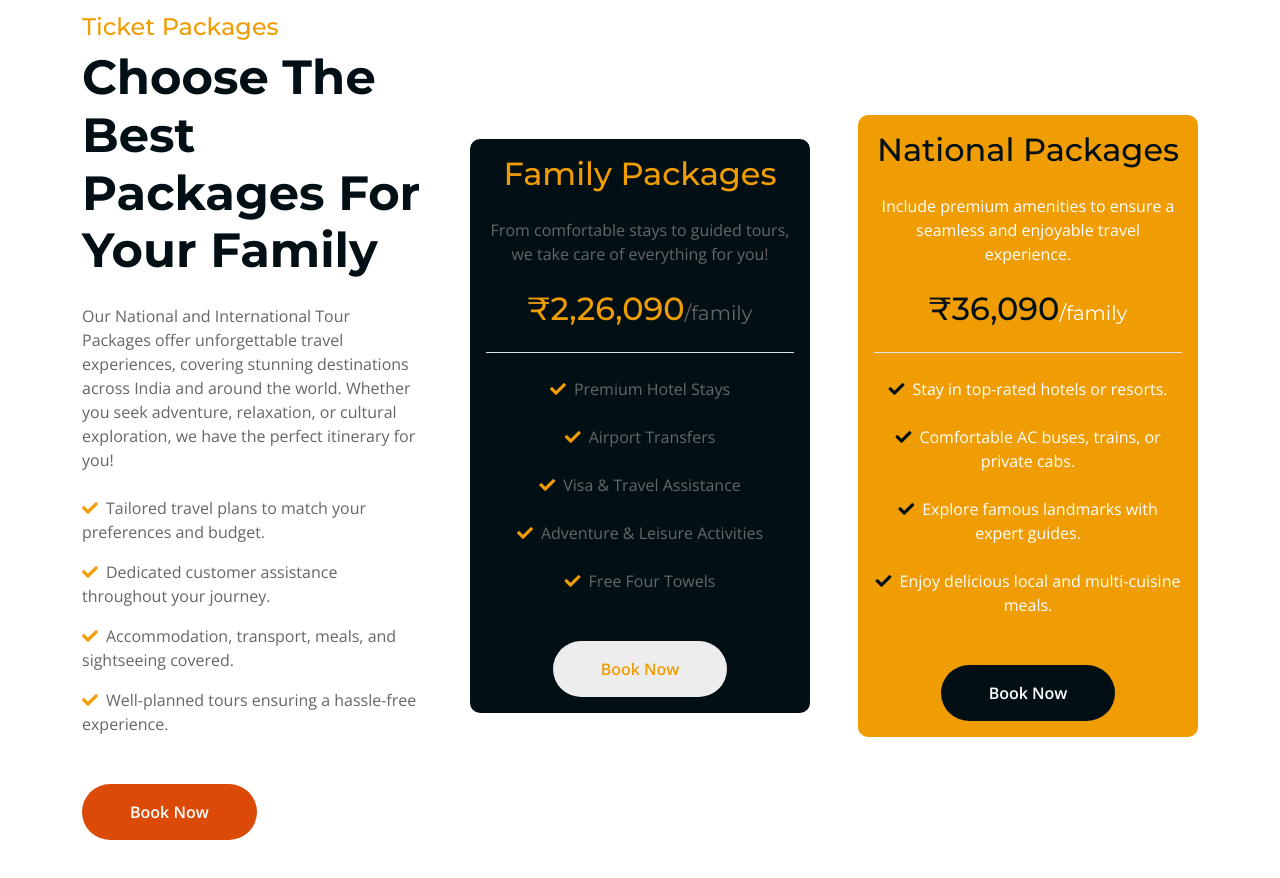
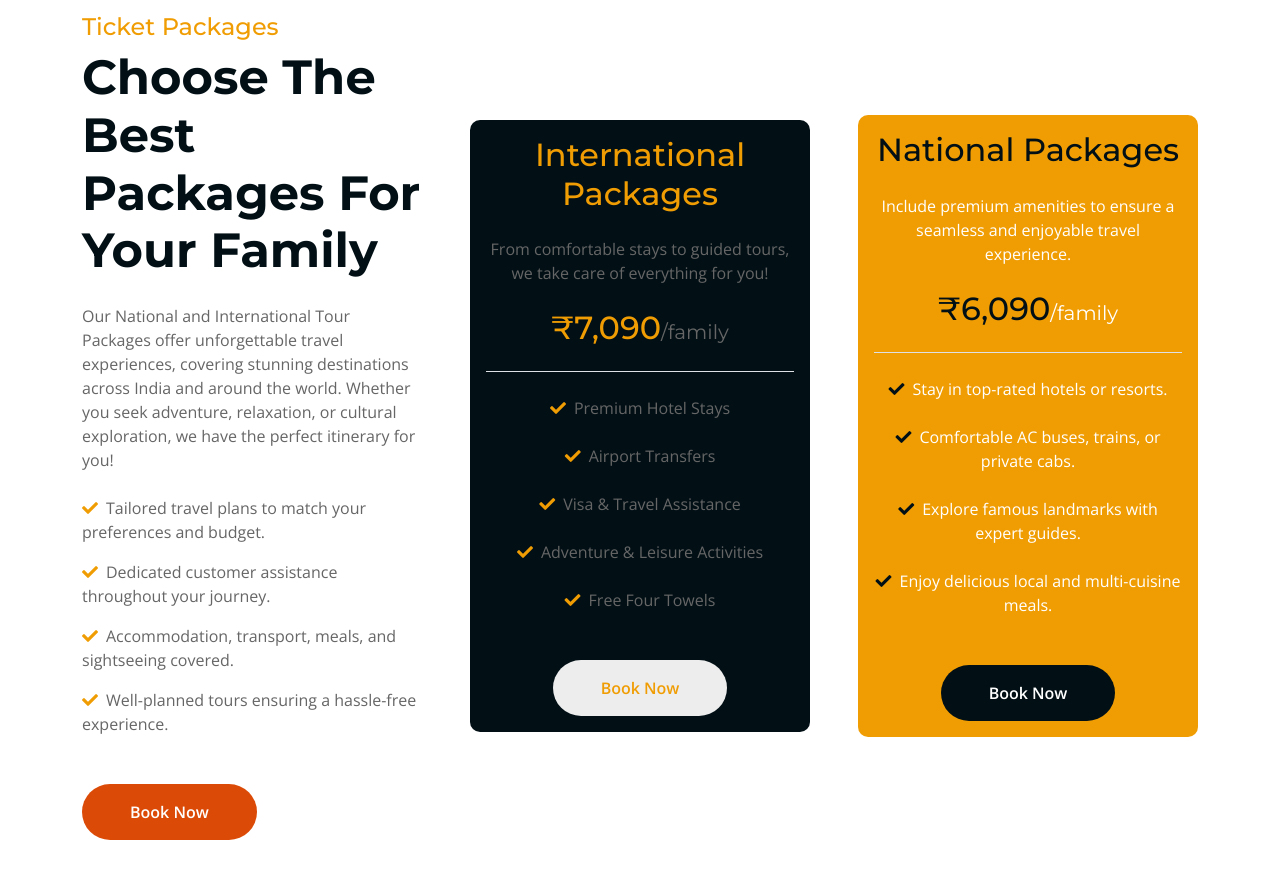
Before and after one commit to DebjitAdhikari/e-travel-route, a plain HTML site: page index.html in a window 1280 px wide. Shown: the part 3580-4458 px from the top of the page. Drawn offline with nearby package versions, Linux system fonts and the light colour scheme.

Commit message:
udated 3

```diff
--- a/index.html
+++ b/index.html
@@ -398,9 +398,9 @@
                     <div class="col-lg-6 col-xl-4 wow fadeInUp" data-wow-delay="0.4s">
                         <div class="pricing-item bg-dark rounded text-center p-3 h-100">
                             <div class="pb-4 border-bottom">
-                                <h2 class="mb-4 text-primary">Family Packages</h2>
+                                <h2 class="mb-4 text-primary">International Packages</h2>
                                 <p class="mb-4">From comfortable stays to guided tours, we take care of everything for you!</p>
-                                <h2 class="mb-0 text-primary">₹2,26,090<span class="text-body fs-5 fw-normal">/family</span></h2>
+                                <h2 class="mb-0 text-primary">₹7,090<span class="text-body fs-5 fw-normal">/family</span></h2>
                             </div>
                             <div class="py-4">
                                 <p class="mb-4"><i class="fa fa-check text-primary me-2"></i>Premium Hotel Stays</p>
@@ -417,7 +417,7 @@
                             <div class="pb-4 border-bottom">
                                 <h2 class="text-dark mb-4">National Packages</h2>
                                 <p class="text-white mb-4">Include premium amenities to ensure a seamless and enjoyable travel experience.</p>
-                                <h2 class="text-dark mb-0">₹36,090<span class="text-white fs-5 fw-normal">/family</span></h2>
+                                <h2 class="text-dark mb-0">₹6,090<span class="text-white fs-5 fw-normal">/family</span></h2>
                             </div>
                             <div class="text-white py-4">
                                 <p class="mb-4"><i class="fa fa-check text-dark me-2"></i>Stay in top-rated hotels or resorts.</p>
@@ -856,7 +856,7 @@
                         <!--/*** This template is free as long as you keep the below author’s credit link/attribution link/backlink. ***/-->
                         <!--/*** If you'd like to use the template without the below author’s credit link/attribution link/backlink, ***/-->
                         <!--/*** you can purchase the Credit Removal License from "https://htmlcodex.com/credit-removal". ***/-->
-                        Designed By <a class="border-bottom text-white" href="https://htmlcodex.com">Think Nxt Media</a>
+                        Designed By <a class="border-bottom text-white" href="https://thinknxtmedia.com">Think Nxt Media</a>
                     </div>
                 </div>
             </div>
```
Also changed, not shown: about.html (+1 -1 lines).
